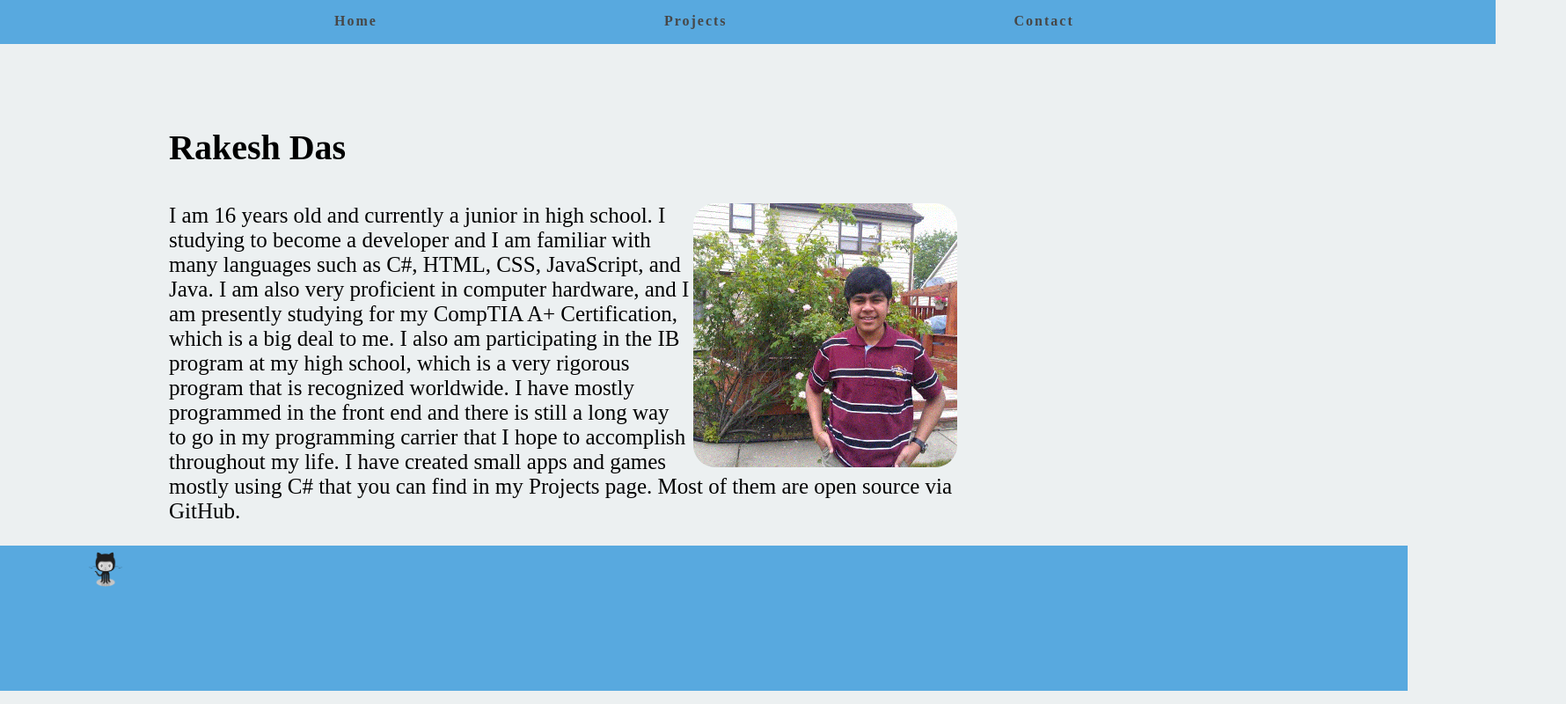
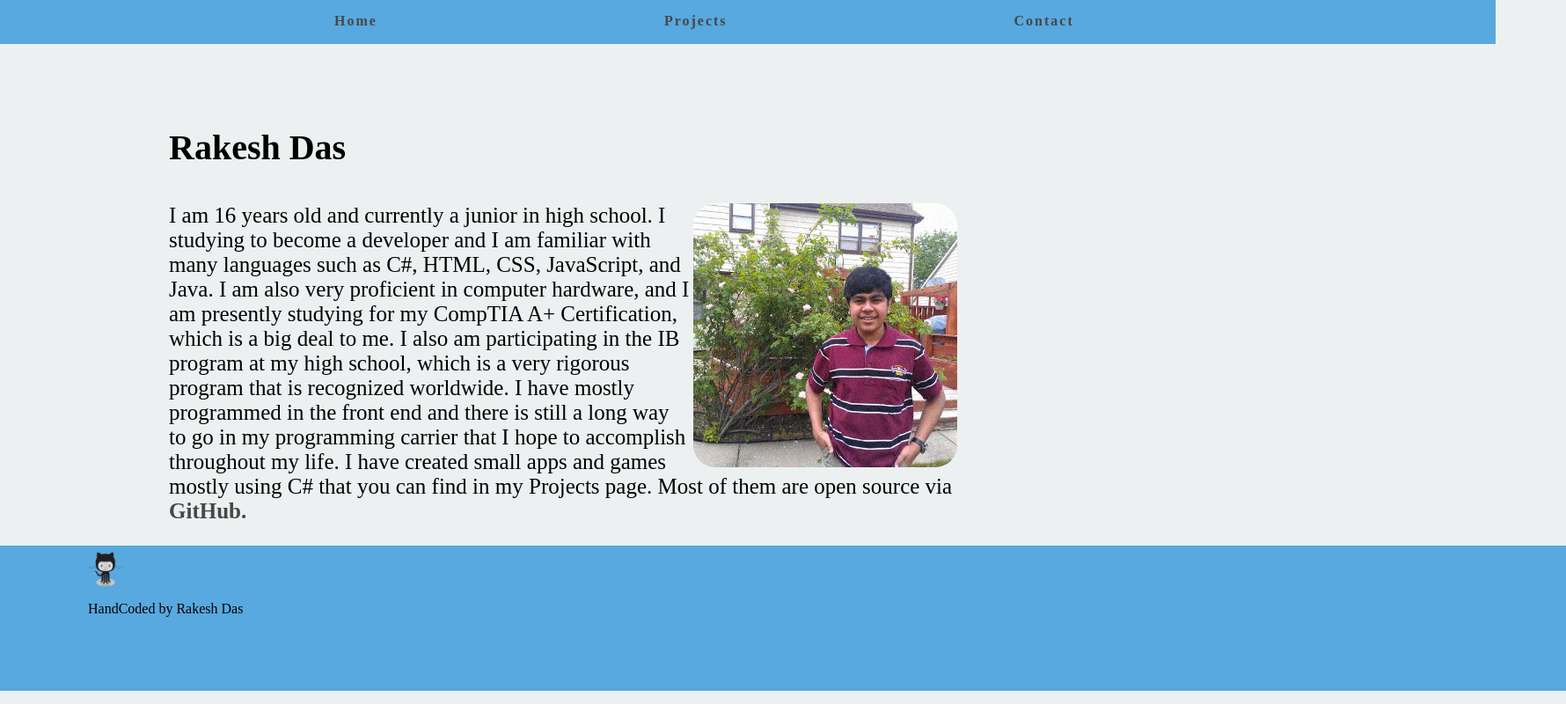
Before and after one commit to rakeshdas1/WebsiteV1, a plain HTML site: page index.html in a window 1280 px wide. Shown: the whole page at 88% size, 1780 px wide, since content can reach past the window. Drawn offline with Linux system fonts and the light colour scheme.

Commit message:
Improved footer

```diff
--- a/css/stylesheet.css
+++ b/css/stylesheet.css
@@ -1,4 +1,3 @@
-@import url(http://fonts.googleapis.com/css?family=Roboto);
 
 body{
 	margin: 0 auto;
@@ -89,7 +88,7 @@ li{
 }
 footer{
 	height:118px;
-	width: 1100px;
+	width: 100%;
 	background-color: rgba(52, 152, 219,0.8);
 	display: inline-block;
 	padding-top: 47px;
@@ -103,4 +102,9 @@ footer img{
 	width: 40px;
 	margin-top: -40px;
 	background-color: rgba(52, 152, 219,0);
+	/*padding-left: 350px;*/
 }
+footer p{
+	background-color: rgba(52, 152, 219,0);
+	padding: 0 auto;
+}
--- a/index.html
+++ b/index.html
@@ -30,13 +30,14 @@
 <div id="content">
 	<p id = "name">Rakesh Das</p>
 
-	<p id = "description"> <img id="picture" src="img/rakeshdas.gif" align = "right"/>I am 16 years old and currently a junior in high school. I studying to become a developer and I am familiar with many languages such as C#, HTML, CSS, JavaScript, and Java. I am also very proficient in computer hardware, and I am presently studying for my CompTIA A+ Certification, which is a  big deal to me. I also am participating in the IB program at my high school, which is a very rigorous program that is recognized worldwide. I have mostly programmed in the front end and there is still a long way to go in my programming carrier that I hope to accomplish throughout my life. I have created small apps and games mostly using C# that you can find in my Projects page. Most of them are open source via GitHub.</p>
+	<p id = "description"> <img id="picture" src="img/rakeshdas.gif" align = "right"/>I am 16 years old and currently a junior in high school. I studying to become a developer and I am familiar with many languages such as C#, HTML, CSS, JavaScript, and Java. I am also very proficient in computer hardware, and I am presently studying for my CompTIA A+ Certification, which is a  big deal to me. I also am participating in the IB program at my high school, which is a very rigorous program that is recognized worldwide. I have mostly programmed in the front end and there is still a long way to go in my programming carrier that I hope to accomplish throughout my life. I have created small apps and games mostly using C# that you can find in my Projects page. Most of them are open source via <a href="https://github.com/rakeshdas1">GitHub.</a></p>
 
 
 </div>
 </body>
 <footer>
-<img src="img/GitHubBW.png" onmouseover="this.src='img/GitHub.png'" onmouseout="this.src='img/GitHubBW.png'">
+<a href="https://github.com/rakeshdas1"><img src="img/GitHubBW.png" onmouseover="this.src='img/GitHub.png'" onmouseout="this.src='img/GitHubBW.png'"></a>
+<p>HandCoded by Rakesh Das</p>
 
 </footer>
 </html>
```
Also changed, not shown: contact.html (+4 -1 lines), projects.html (+4 -1 lines).
